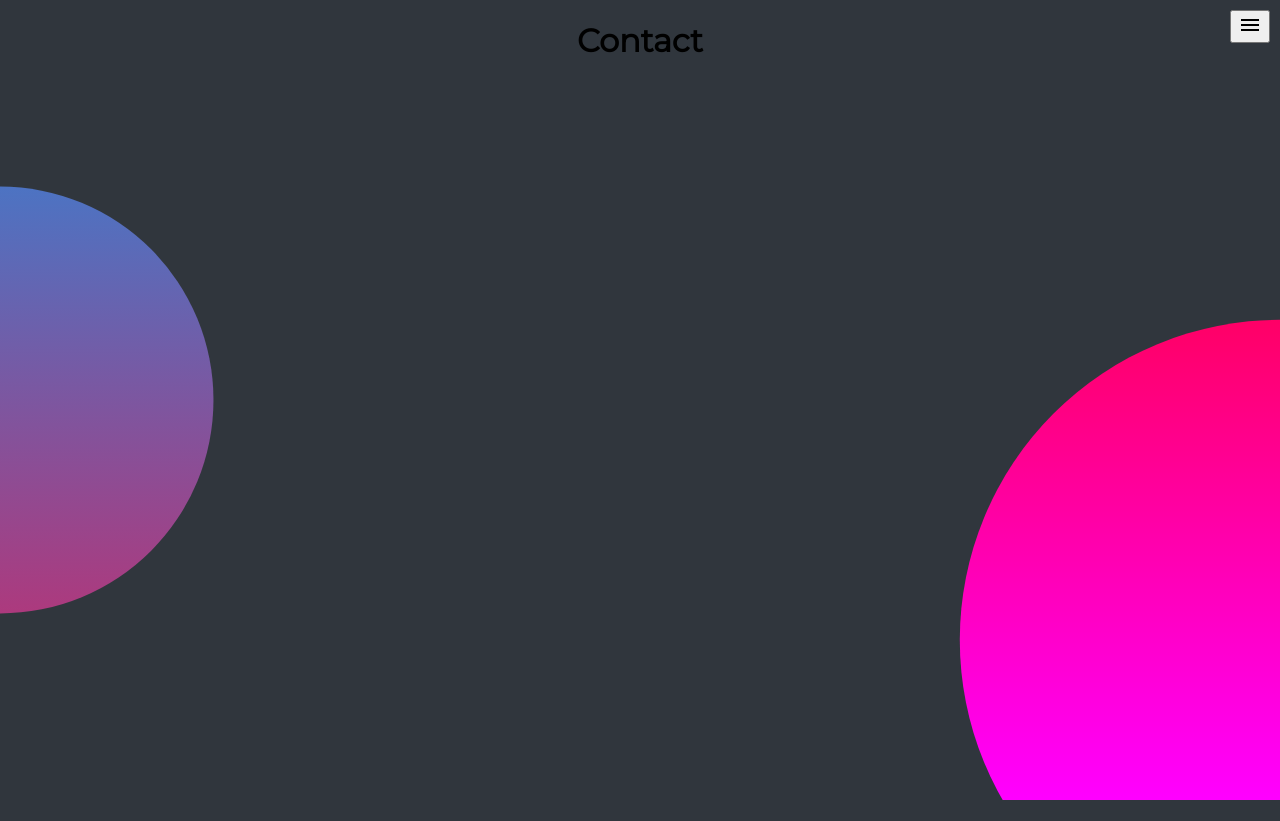
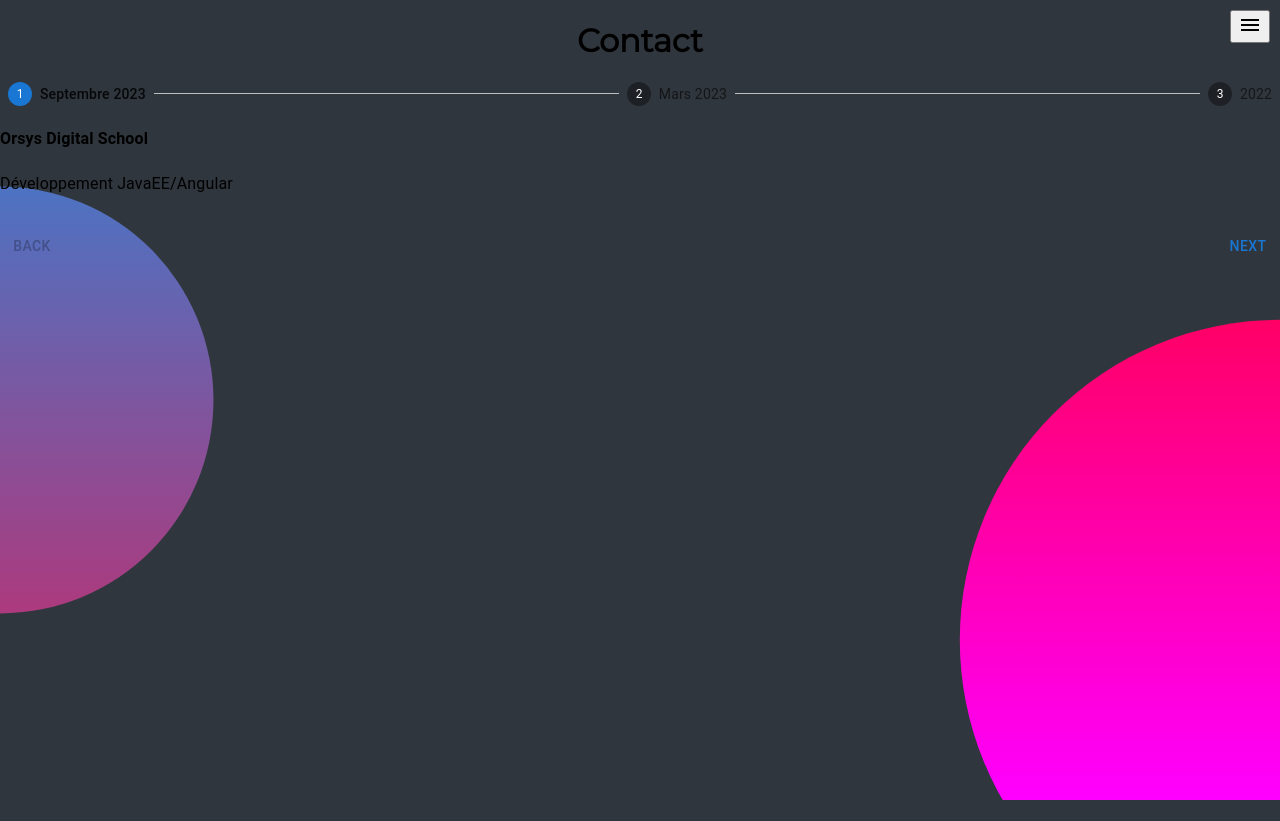
Before and after one commit to Baovola1/nextPf, a Next.js app: page /contact in a window 1280 px wide. Built offline with nearby package versions, Linux system fonts and the light colour scheme.

Commit message:
mise en place timeline

```diff
--- /dev/null
+++ b/app/Components/Stepper.js
@@ -0,0 +1,118 @@
+"use client";
+import React from "react";
+
+import Box from "@mui/material/Box";
+import { Stepper } from "@mui/material/Stepper";
+import { Step } from "@mui/material/Step";
+import StepLabel from "@mui/material/StepLabel";
+import Button from "@mui/material/Button";
+import Typography from "@mui/material/Typography";
+
+export default function Stepper() {
+  const steps = ["Septembre 2023", "Mars 2023", "2022"];
+  const [activeStep, setActiveStep] = React.useState(0);
+  const [skipped, setSkipped] = React.useState(new Set());
+
+  const isStepOptional = (step) => {
+    return step === 1;
+  };
+
+  const isStepSkipped = (step) => {
+    return skipped.has(step);
+  };
+
+  const handleNext = () => {
+    let newSkipped = skipped;
+    if (isStepSkipped(activeStep)) {
+      newSkipped = new Set(newSkipped.values());
+      newSkipped.delete(activeStep);
+    }
+
+    setActiveStep((prevActiveStep) => prevActiveStep + 1);
+    setSkipped(newSkipped);
+  };
+
+  const handleBack = () => {
+    setActiveStep((prevActiveStep) => prevActiveStep - 1);
+  };
+
+  const handleSkip = () => {
+    if (!isStepOptional(activeStep)) {
+      // You probably want to guard against something like this,
+      // it should never occur unless someone's actively trying to break something.
+      throw new Error("You can't skip a step that isn't optional.");
+    }
+
+    setActiveStep((prevActiveStep) => prevActiveStep + 1);
+    setSkipped((prevSkipped) => {
+      const newSkipped = new Set(prevSkipped.values());
+      newSkipped.add(activeStep);
+      return newSkipped;
+    });
+  };
+
+  const handleReset = () => {
+    setActiveStep(0);
+  };
+
+  return (
+    <>
+      <Box sx={{ width: "100%" }}>
+        <Stepper activeStep={activeStep}>
+          {steps.map((label, index) => {
+            const stepProps = {};
+            const labelProps = {};
+            if (isStepOptional(index)) {
+              labelProps.optional = (
+                <Typography variant="caption">Optional</Typography>
+              );
+            }
+            if (isStepSkipped(index)) {
+              stepProps.completed = false;
+            }
+            return (
+              <Step key={label} {...stepProps}>
+                <StepLabel {...labelProps}>{label}</StepLabel>
+              </Step>
+            );
+          })}
+        </Stepper>
+        {activeStep === steps.length ? (
+          <React.Fragment>
+            <Typography sx={{ mt: 2, mb: 1 }}>
+              All steps completed - you&apos;re finished
+            </Typography>
+            <Box sx={{ display: "flex", flexDirection: "row", pt: 2 }}>
+              <Box sx={{ flex: "1 1 auto" }} />
+              <Button onClick={handleReset}>Reset</Button>
+            </Box>
+          </React.Fragment>
+        ) : (
+          <React.Fragment>
+            <Typography sx={{ mt: 2, mb: 1 }}>Step {activeStep + 1}</Typography>
+            <Box sx={{ display: "flex", flexDirection: "row", pt: 2 }}>
+              <Button
+                color="inherit"
+                disabled={activeStep === 0}
+                onClick={handleBack}
+                sx={{ mr: 1 }}
+              >
+                Back
+              </Button>
+              <Box sx={{ flex: "1 1 auto" }} />
+              {isStepOptional(activeStep) && (
+                <Button color="inherit" onClick={handleSkip} sx={{ mr: 1 }}>
+                  Skip
+                </Button>
+              )}
+
+              <Button onClick={handleNext}>
+                {activeStep === steps.length - 1 ? "Finish" : "Next"}
+              </Button>
+            </Box>
+          </React.Fragment>
+        )}
+      </Box>
+    </>
+  );
+}
--- /dev/null
+++ b/app/Components/Timeline.js
@@ -0,0 +1,130 @@
+"use client";
+import React from "react";
+
+import Box from "@mui/material/Box";
+import Stepper from "@mui/material/Stepper";
+
+import Step from "@mui/material/Step";
+import StepLabel from "@mui/material/StepLabel";
+import Button from "@mui/material/Button";
+import Typography from "@mui/material/Typography";
+
+function Timeline() {
+  const steps = ["Septembre 2023", "Mars 2023", "2022"];
+  const contents = [
+    { title: "Orsys Digital School", text: "Développement JavaEE/Angular" },
+    { title: "La Capsule", text: "Développement full-stack(MERN Stack)" },
+    { title: "Etudis", text: "Stagiaire chargée de conformité RGPD" },
+  ];
+  const [activeStep, setActiveStep] = React.useState(0);
+  const [skipped, setSkipped] = React.useState(new Set());
+
+  const isStepOptional = (step) => {
+    return false;
+  };
+
+  const isStepSkipped = (step) => {
+    return skipped.has(step);
+  };
+
+  const handleNext = () => {
+    let newSkipped = skipped;
+    if (isStepSkipped(activeStep)) {
+      newSkipped = new Set(newSkipped.values());
+      newSkipped.delete(activeStep);
+    }
+
+    setActiveStep((prevActiveStep) => prevActiveStep + 1);
+    setSkipped(newSkipped);
+  };
+
+  const handleBack = () => {
+    setActiveStep((prevActiveStep) => prevActiveStep - 1);
+  };
+
+  const handleSkip = () => {
+    if (!isStepOptional(activeStep)) {
+      // You probably want to guard against something like this,
+      // it should never occur unless someone's actively trying to break something.
+      throw new Error("You can't skip a step that isn't optional.");
+    }
+
+    setActiveStep((prevActiveStep) => prevActiveStep + 1);
+    setSkipped((prevSkipped) => {
+      const newSkipped = new Set(prevSkipped.values());
+      newSkipped.add(activeStep);
+      return newSkipped;
+    });
+  };
+
+  const handleReset = () => {
+    setActiveStep(0);
+  };
+  return (
+    <>
+      <Box sx={{ width: "100%" }}>
+        <Stepper activeStep={activeStep}>
+          {steps.map((label, index) => {
+            const stepProps = {};
+            const labelProps = {};
+            if (isStepOptional(index)) {
+              labelProps.optional = (
+                <Typography variant="caption">Optional</Typography>
+              );
+            }
+            if (isStepSkipped(index)) {
+              stepProps.completed = false;
+            }
+            return (
+              <Step key={label} {...stepProps}>
+                <StepLabel {...labelProps}>{label}</StepLabel>
+              </Step>
+            );
+          })}
+        </Stepper>
+        {activeStep === steps.length ? (
+          <React.Fragment>
+            <Typography
+              sx={{ mt: 2, mb: 1, textAlign: "center", color: "white" }}
+            >
+              Thank you for your visit
+            </Typography>
+            <Box sx={{ display: "flex", flexDirection: "row", pt: 2 }}>
+              <Box sx={{ flex: "1 1 auto" }} />
+              <Button onClick={handleReset}>Reset</Button>
+            </Box>
+          </React.Fragment>
+        ) : (
+          <React.Fragment>
+            <Typography sx={{ mt: 2, mb: 1 }}>
+              <h4>{contents[activeStep].title}</h4>
+              <p>{contents[activeStep].text}</p>
+            </Typography>
+            <Box sx={{ display: "flex", flexDirection: "row", pt: 2 }}>
+              <Button
+                color="inherit"
+                disabled={activeStep === 0}
+                onClick={handleBack}
+                sx={{ mr: 1 }}
+              >
+                Back
+              </Button>
+              <Box sx={{ flex: "1 1 auto" }} />
+              {isStepOptional(activeStep) && (
+                <Button color="inherit" onClick={handleSkip} sx={{ mr: 1 }}>
+                  Skip
+                </Button>
+              )}
+
+              <Button onClick={handleNext}>
+                {activeStep === steps.length - 1 ? "Finish" : "Next"}
+              </Button>
+            </Box>
+          </React.Fragment>
+        )}
+      </Box>
+    </>
+  );
+}
+
+export default Timeline;
--- a/app/contact/page.js
+++ b/app/contact/page.js
@@ -1,11 +1,13 @@
 import React from "react";
 import Navigation from "../Components/Navigation";
+import Timeline from "../Components/Timeline";
 
 const contact = () => {
   return (
     <>
       <Navigation />
       <h1>Contact</h1>
+      <Timeline />
     </>
   );
 };
--- a/app/globals.css
+++ b/app/globals.css
@@ -9,6 +9,7 @@
   background-color: #30363d;
   width: 100%;
   height: 100vh;
+  box-sizing: border-box;
 }
 
 /*Style pour le circle droite*/
--- a/app/page.module.css
+++ b/app/page.module.css
@@ -4,6 +4,8 @@
   margin: 0;
   /*background-color: #161623;*/
   min-height: 100vh;
+  width: 100%;
+
   /*overflow-x: hidden;*/
   display: flex;
   justify-content: center;
```
Also changed, not shown: app/styles/Stepper.module.css (added).
